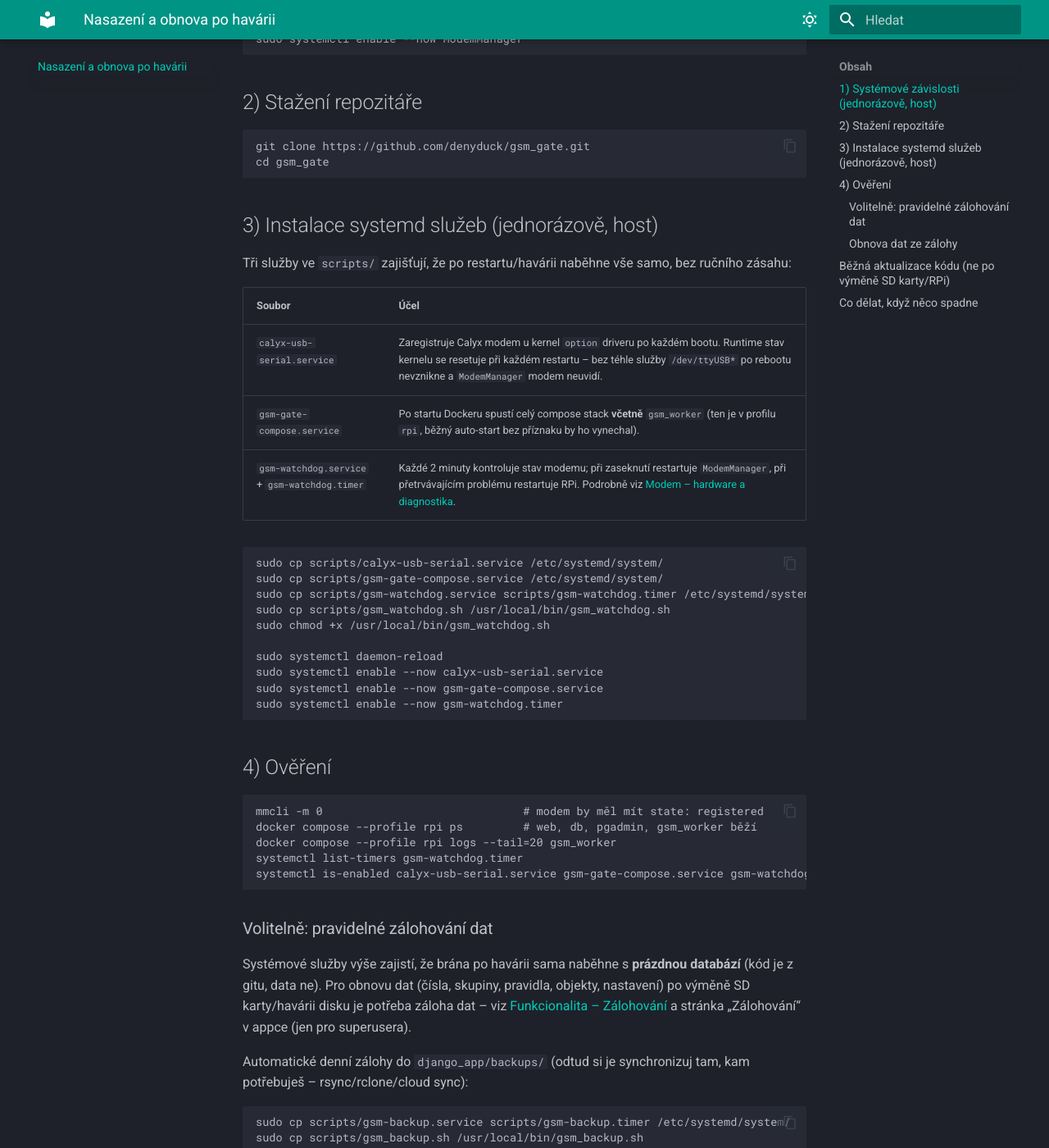
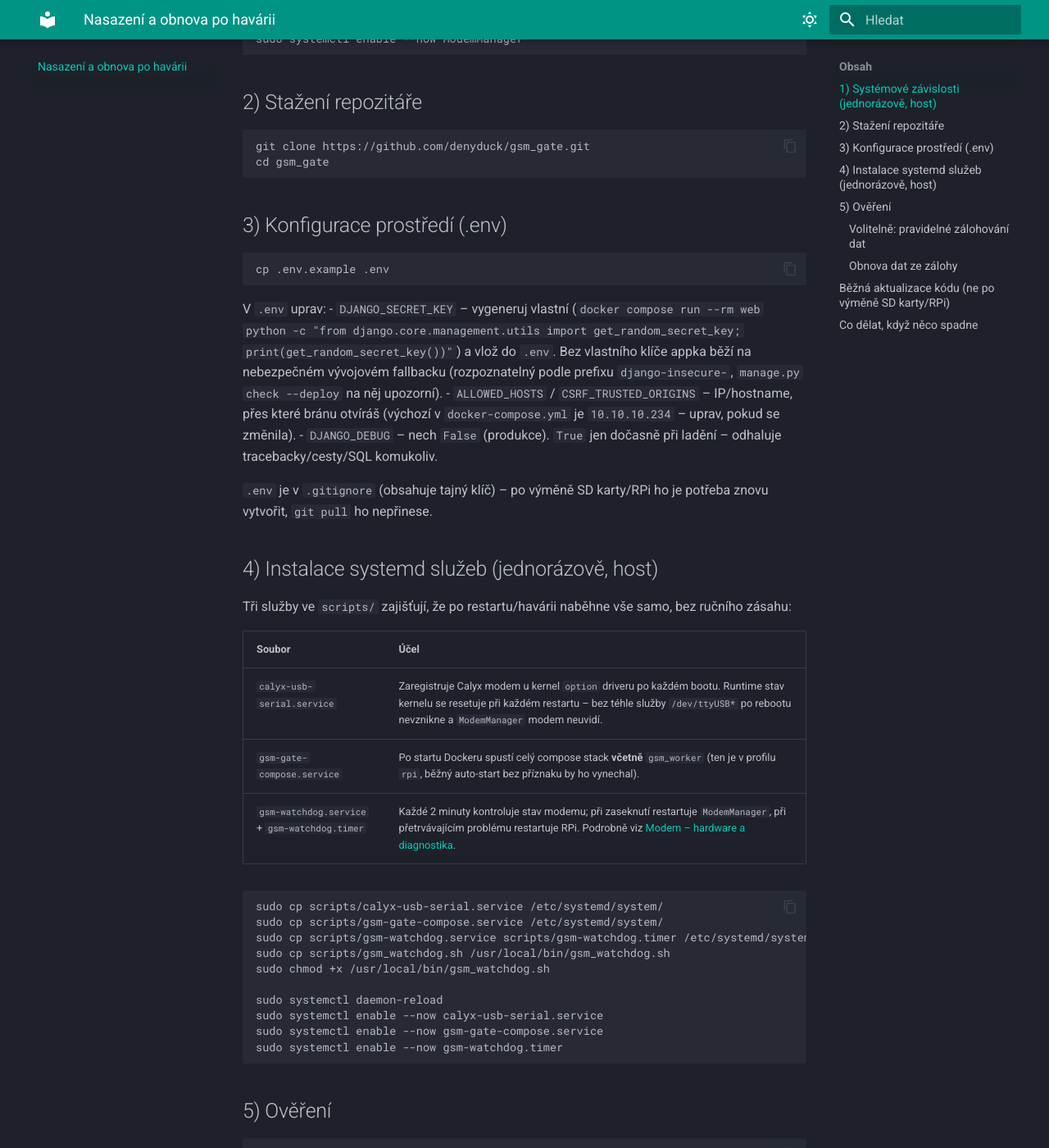
Before and after one commit to denyduck/gsm_gate, an MkDocs documentation site: the page built from docs/nasazeni-a-obnova.md, in a window 1280 px wide and 1400 px high, scrolled down 518 px. Shown: the whole window at 82% size. Built offline with MkDocs 1.6.1 and Material for MkDocs 9.7.7, drawn with Linux system fonts in a browser that asks for light colours.

Commit message:
fix: move SECRET_KEY/DEBUG/ALLOWED_HOSTS to env config, default to secure
SECRET_KEY was hardcoded and committed to git, DEBUG defaulted to True,
and ALLOWED_HOSTS defaulted to a wildcard. All three now come from
.env (see .env.example), with DEBUG defaulting to False and
ALLOWED_HOSTS no longer accepting "*" by default. Documents the new
setup step and adds a troubleshooting entry for DisallowedHost after
an IP change.

````diff
--- a/docker-compose.yml
+++ b/docker-compose.yml
@@ -54,6 +54,10 @@
       - DATABASE_PASSWORD=user
       - DATABASE_HOST=db
       - DATABASE_PORT=5432
+      - DJANGO_SECRET_KEY=${DJANGO_SECRET_KEY:-django-insecure-CHANGE-ME-please-set-DJANGO_SECRET_KEY-env-var}
+      - DJANGO_DEBUG=${DJANGO_DEBUG:-False}
+      - ALLOWED_HOSTS=${ALLOWED_HOSTS:-10.10.10.234,localhost,127.0.0.1}
+      - CSRF_TRUSTED_ORIGINS=${CSRF_TRUSTED_ORIGINS:-http://10.10.10.234:8000,http://localhost:8000,http://127.0.0.1:8000}
       - GSM_ENABLED=${GSM_ENABLED:-false}
       - GSM_MODEM_PORT=${GSM_MODEM_PORT:-/dev/ttyUSB0}
       - GSM_MODEM_BAUD=${GSM_MODEM_BAUD:-115200}
@@ -80,6 +84,8 @@
       - DATABASE_PASSWORD=user
       - DATABASE_HOST=db
       - DATABASE_PORT=5432
+      - DJANGO_SECRET_KEY=${DJANGO_SECRET_KEY:-django-insecure-CHANGE-ME-please-set-DJANGO_SECRET_KEY-env-var}
+      - DJANGO_DEBUG=${DJANGO_DEBUG:-False}
       - GSM_ENABLED=${GSM_ENABLED:-true}
       - GSM_WORKER_INTERVAL=${GSM_WORKER_INTERVAL:-10}
       - GSM_MAX_ACTIONS_PER_CYCLE=${GSM_MAX_ACTIONS_PER_CYCLE:-30}
--- a/docs/nasazeni-a-obnova.md
+++ b/docs/nasazeni-a-obnova.md
@@ -20,7 +20,20 @@
 cd gsm_gate
 ```
 
-## 3) Instalace systemd služeb (jednorázově, host)
+## 3) Konfigurace prostředí (.env)
+
+```bash
+cp .env.example .env
+```
+
+V `.env` uprav:
+- `DJANGO_SECRET_KEY` – vygeneruj vlastní (`docker compose run --rm web python -c "from django.core.management.utils import get_random_secret_key; print(get_random_secret_key())"`) a vlož do `.env`. Bez vlastního klíče appka běží na nebezpečném vývojovém fallbacku (rozpoznatelný podle prefixu `django-insecure-`, `manage.py check --deploy` na něj upozorní).
+- `ALLOWED_HOSTS` / `CSRF_TRUSTED_ORIGINS` – IP/hostname, přes které bránu otvíráš (výchozí v `docker-compose.yml` je `10.10.10.234` – uprav, pokud se změnila).
+- `DJANGO_DEBUG` – nech `False` (produkce). `True` jen dočasně při ladění – odhaluje tracebacky/cesty/SQL komukoliv.
+
+`.env` je v `.gitignore` (obsahuje tajný klíč) – po výměně SD karty/RPi ho je potřeba znovu vytvořit, `git pull` ho nepřinese.
+
+## 4) Instalace systemd služeb (jednorázově, host)
 
 Tři služby ve `scripts/` zajišťují, že po restartu/havárii naběhne vše samo, bez ručního zásahu:
 
@@ -43,7 +56,7 @@
 sudo systemctl enable --now gsm-watchdog.timer
 ```
 
-## 4) Ověření
+## 5) Ověření
 
 ```bash
 mmcli -m 0                              # modem by měl mít state: registered
````
Also changed, not shown: README.md (+18 -2 lines), docs/troubleshooting.md (+22 -4 lines), 2 other files.
